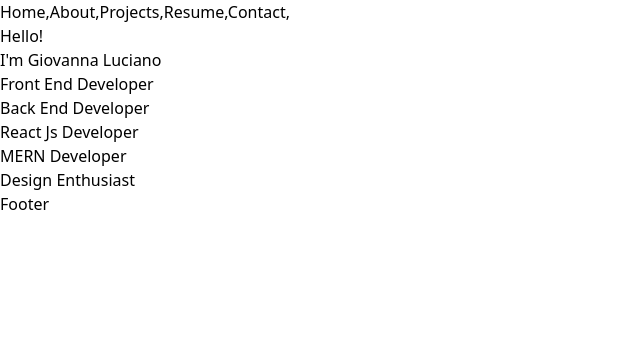
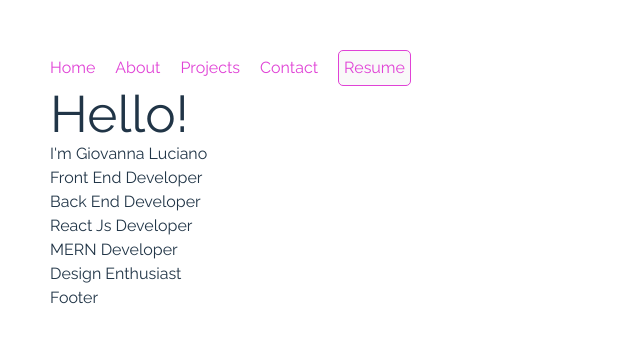
Before and after one commit to Vannasaur/react-portfolio, a React (Vite) app: page / in a window 1280 px wide. Shown: the top 342 px of the page, without its empty margins (0-640 px from the left). Built offline with nearby package versions, Linux system fonts and the light colour scheme.

Commit message:
added google fonts and styling, safe revert point

```diff
--- a/index.html
+++ b/index.html
@@ -1,10 +1,16 @@
-<!doctype html>
+<!DOCTYPE html>
 <html lang="en">
 	<head>
 		<meta charset="UTF-8" />
 		<link rel="icon" type="image/svg+xml" href="/vite.svg" />
 		<meta name="viewport" content="width=device-width, initial-scale=1.0" />
 		<title>G. Luciano Portfolio</title>
+		<link rel="preconnect" href="https://fonts.googleapis.com" />
+		<link rel="preconnect" href="https://fonts.gstatic.com" crossorigin />
+		<link
+			href="https://fonts.googleapis.com/css2?family=Raleway:ital,wght@0,100;0,400;0,600;1,100;1,400&display=swap"
+			rel="stylesheet"
+		/>
 	</head>
 	<body>
 		<div id="root"></div>
--- a/src/components/header.jsx
+++ b/src/components/header.jsx
@@ -4,22 +4,34 @@ import { Link } from 'react-router-dom';
 function Header() {
   return (
 		// The nav component will render each of the Link elements in the links prop
-    <nav>
-      <Link key={1} className="" to="/">
+		<nav className="flex nav">
+			<div>
+				<Link key={1} className="navbar" to="/">
 					Home
-      </Link>,
-      <Link key={2} className="" to="/about">
+				</Link>
+			</div>
+			<div>
+				<Link key={2} className="navbar" to="/about">
 					About
-      </Link>,
-      <Link key={3} className="" to="/projects">
+				</Link>
+			</div>
+			<div>
+				<Link key={3} className="navbar" to="/projects">
 					Projects
-      </Link>,
+				</Link>
+			</div>
+			<div>
+				<Link key={5} className="navbar" to="/contact">
+					Contact
+				</Link>
+			</div>
+			<div>
+				<button className="resume-btn navbar">
 					<Link key={4} className="" to="/resume">
 						Resume
-      </Link>,
-      <Link key={5} className="" to="/contact">
-        Contact
-      </Link>,
+					</Link>
+				</button>
+			</div>
 		</nav>
 	);
 }
--- a/src/index.css
+++ b/src/index.css
@@ -2,14 +2,14 @@
 @tailwind components;
 @tailwind utilities;
 
-/* :root {
-  font-family: Inter, system-ui, Avenir, Helvetica, Arial, sans-serif;
+:root {
+  font-family: 'Raleway', sans-serif;
   line-height: 1.5;
   font-weight: 400;
 
   color-scheme: light dark;
-  color: rgba(255, 255, 255, 0.87);
-  background-color: #242424;
+  color: rgb(255, 255, 255);
+  background-color: #000000;
 
   font-synthesis: none;
   text-rendering: optimizeLegibility;
@@ -20,17 +20,18 @@
 
 a {
   font-weight: 500;
-  color: #646cff;
+  color: #e042d6;
   text-decoration: inherit;
 }
 a:hover {
-  color: #535bf2;
+  color: #7a81ff;
 }
 
 body {
-  margin: 0;
+  margin-top: 50px;
+  margin-left: 50px;
   display: flex;
-  place-items: center;
+  /* place-items: center; */
   min-width: 320px;
   min-height: 100vh;
 }
@@ -43,12 +44,13 @@ h1 {
 button {
   border-radius: 8px;
   border: 1px solid transparent;
-  padding: 0.6em 1.2em;
+  /* padding: 0.6em 1.2em; */
   font-size: 1em;
   font-weight: 500;
   font-family: inherit;
-  background-color: #1a1a1a;
+  background-color: #030303;
   cursor: pointer;
+  border-color: #e042d6;
   transition: border-color 0.25s;
 }
 button:hover {
@@ -70,4 +72,18 @@ button:focus-visible {
   button {
     background-color: #f9f9f9;
   }
-} */
+}
+
+.nav {
+  align-items: center;
+}
+
+.navbar {
+  margin-right: 20px;
+  font-weight: 500;
+}
+
+.resume-btn {
+  border-radius: 5px;
+  padding: 5px;
+}
```
Lines whose indentation alone changed are shown as unchanged.
